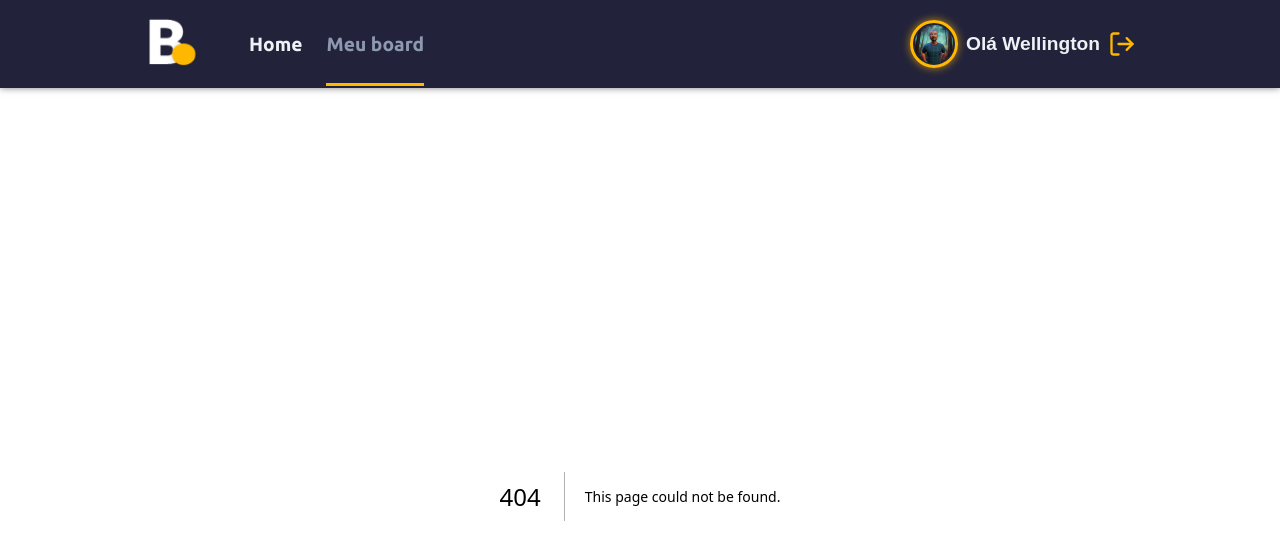
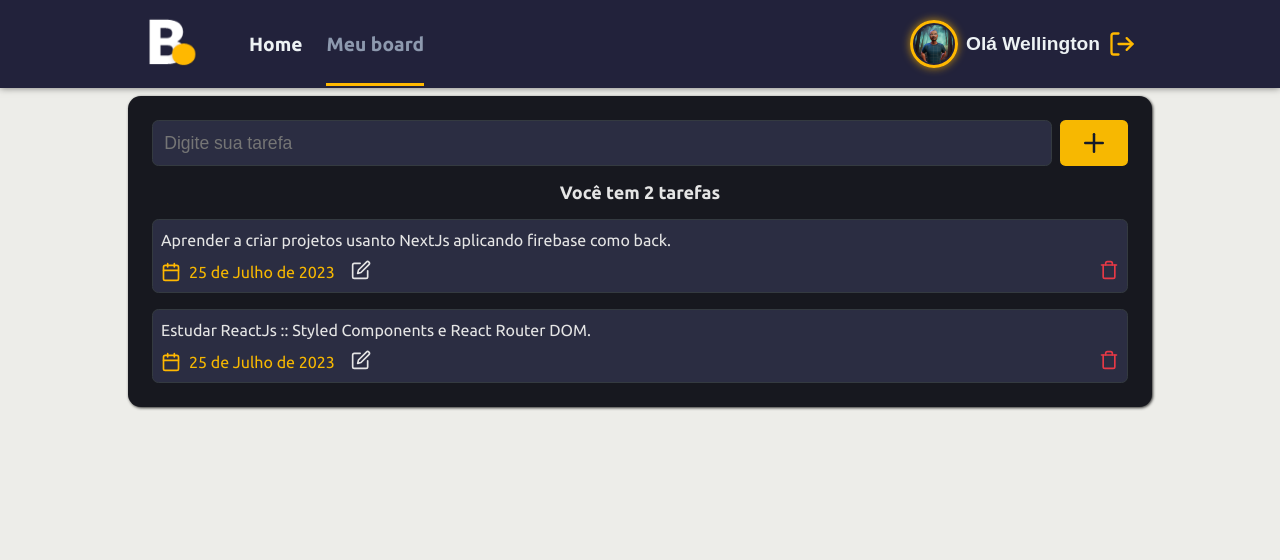
Before and after one commit to siwjas/task_board, a Next.js app: page /board in a window 1280 px wide. Before the commit this address had no page. Shown: the top 560 px of the page. Built offline with nearby package versions, Linux system fonts and the light colour scheme.

Commit message:
Board page and task list

```diff
--- /dev/null
+++ b/src/app/board/bord.module.scss
@@ -0,0 +1,120 @@
+.container {
+  display: flex;
+  flex-direction: column;
+  align-items: center;
+  width: 1024px;
+  background-color: #17181F;
+  padding: 1.5rem;
+  border-radius: .8rem;
+  margin: 0 auto;
+  color: #e5e5e5;
+  box-shadow: 1px 1px 3px rgba($color: #000000, $alpha: .8);
+  gap: 1rem;
+
+  form {
+    display: flex;
+    justify-content: space-between;
+    align-items: center;
+    gap: .5rem;
+    width: 100%;
+
+    button {
+      display: flex;
+      justify-content: center;
+      align-items: center;
+      padding: .5rem 1.2rem;
+      background-color: #f7b801;
+      border-radius: .35rem;
+      transition: ease .5s;
+      &:hover {
+        background-color: #57cc99;
+        svg {
+          transition: ease .5s;
+          color: #e5e5e5;
+        }
+      }
+
+      svg {
+        color: #141A29;
+      }
+    }
+
+    input {
+      display: flex;
+      border: none;
+      font-size: 1.1rem;
+      border-radius: .4rem;
+      background-color: #2b2d42;
+      padding: .7rem;
+      flex: 1;
+      color: #e5e5e5;
+      outline: none;
+      border: 1px solid #343a40;
+    }
+  }
+
+  h2 {
+    font-size: large;
+  }
+
+  section {
+    display: flex;
+    flex-direction: column;
+    gap: 1rem;
+    width: 100%;
+
+    .taskList {
+      display: flex;
+      flex-direction: column;
+      gap: .5rem;
+      background-color: #2b2d42;
+      border: 1px solid #343a40;
+      border-radius: .4rem;
+      padding: .5rem;
+
+      p {
+        cursor: pointer;
+        color: #e5e5e5;
+        line-height: 1.5rem;
+      }
+    }
+
+    .taskInfo {
+      display: flex;
+      justify-self: center;
+      align-items: center;
+      gap: 1rem;
+    }
+
+    .actions {
+      width: 100%;
+      display: flex;
+      justify-content: space-between;
+
+      button.edit {
+        color: #e5e5e5;
+        transition: ease .5s;
+        &:hover {
+          color: #57cc99;
+          transform: scale(1.2);
+        }
+      }
+
+      button.delete {
+        color: #e63946;
+        transition: ease .5s;
+        &:hover {
+          transform: scale(1.5);
+        }
+      }
+    }
+
+    time {
+      display: flex;
+      align-items: center;
+      gap: .5rem;
+      color: #f7b801;
+    }
+  }
+
+}
--- /dev/null
+++ b/src/app/board/page.tsx
@@ -0,0 +1,63 @@
+import styles from './bord.module.scss'
+import { FiPlus, FiCalendar, FiTrash, FiEdit } from 'react-icons/fi'
+export default function Board() {
+  return (
+    <div className={styles.container}>
+      <form action="">
+        <input
+          id='task'
+          type='text'
+          placeholder='Digite sua tarefa'
+        />
+
+        <button type='submit'>
+          <FiPlus size={30} />
+        </button>
+      </form>
+
+      <h2>Você tem 2 tarefas</h2>
+
+      <section>
+      <article className={styles.taskList}>
+          <p>Aprender a criar projetos usanto NextJs aplicando firebase como back.</p>
+          <div className={styles.actions}>
+            <div className={styles.taskInfo}>
+              <div>
+                <time>
+                  <FiCalendar size={20} color='ffb800' />
+                  25 de Julho de 2023
+                </time>
+              </div>
+              <button className={styles.edit}>
+                <FiEdit size={20}/>
+              </button>
+            </div>
+            <button className={styles.delete}>
+              <FiTrash size={20} />
+            </button>
+          </div>
+        </article>
+
+        <article className={styles.taskList}>
+          <p>Estudar ReactJs :: Styled Components e React Router DOM.</p>
+          <div className={styles.actions}>
+            <div className={styles.taskInfo}>
+              <div>
+                <time>
+                  <FiCalendar size={20} color='ffb800' />
+                  25 de Julho de 2023
+                </time>
+              </div>
+              <button className={styles.edit}>
+                <FiEdit size={20}/>
+              </button>
+            </div>
+            <button className={styles.delete}>
+              <FiTrash size={20} />
+            </button>
+          </div>
+        </article>
+      </section>
+    </div>
+  )
+}
```
Also changed, not shown: src/app/board/tasks/page.tsx (added, +13 -0 lines), src/app/board/tasks/tasks.module.scss (added, +16 -0 lines), src/components/MakeDonation/index.tsx (added, +19 -0 lines), src/components/Sponsors/index.tsx (added, +42 -0 lines), src/components/Sponsors/sponsors.module.scss (added, +93 -0 lines).
